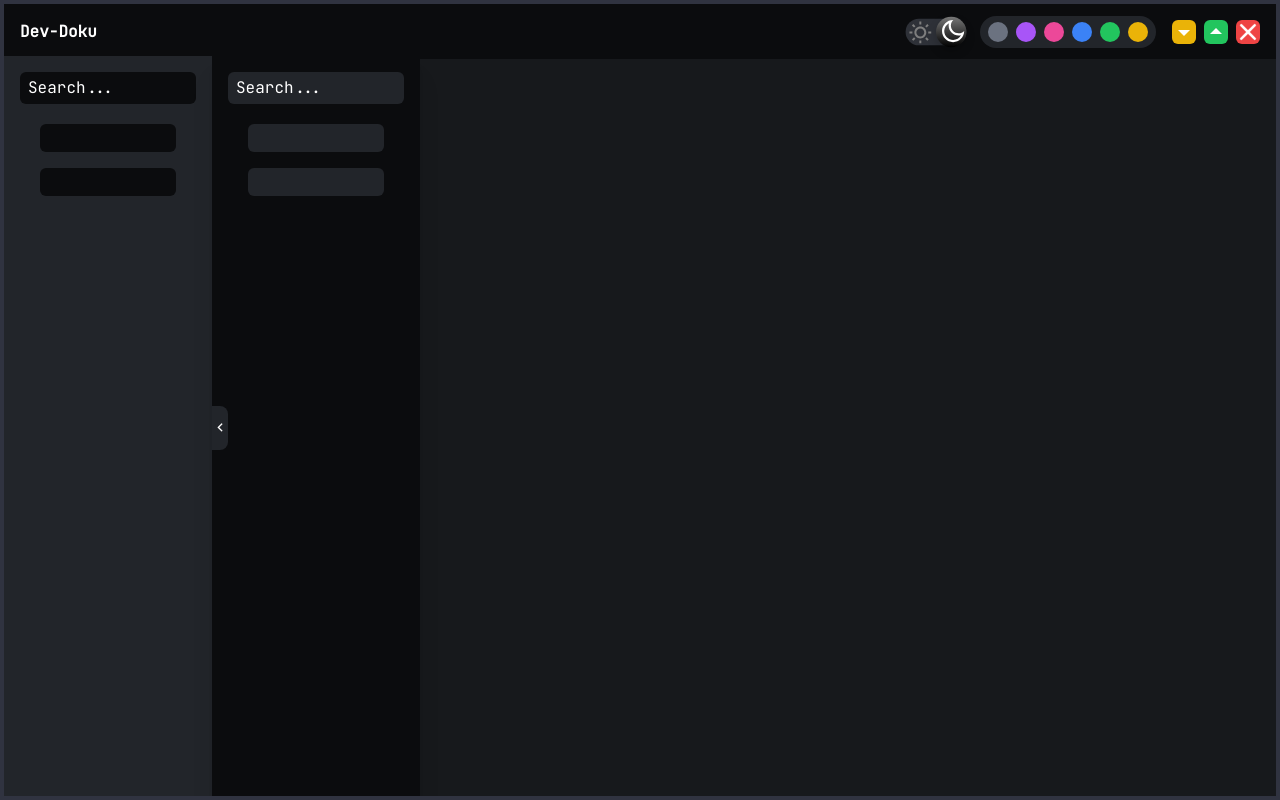
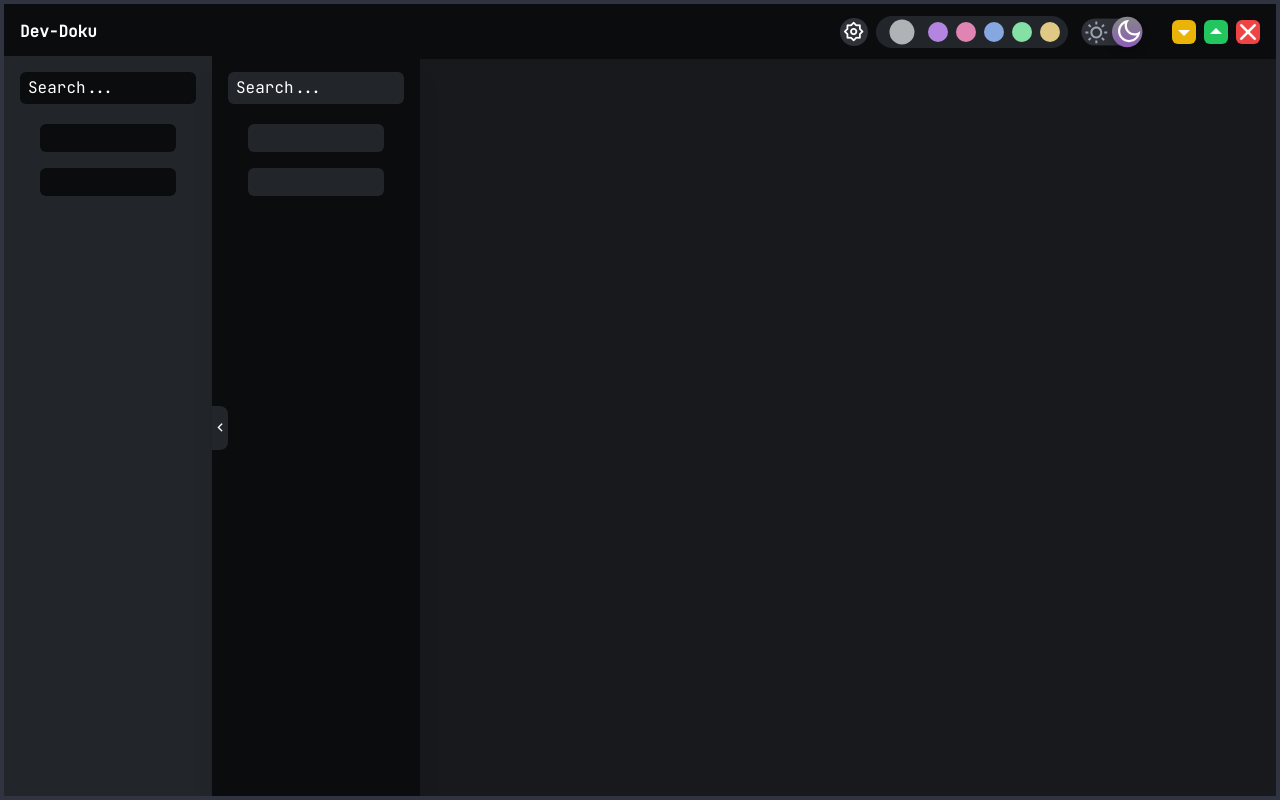
Before and after one commit to SoftEng-Islam/Dev-Doku, a Vue app: page / in a window 1280 px wide. Built offline with nearby package versions, Linux system fonts and the light colour scheme.

Commit message:
Fix Animated css

```diff
--- a/src/components/DokuHeader.vue
+++ b/src/components/DokuHeader.vue
@@ -28,9 +28,11 @@ function MT_toggleMode() {
 	}
 };
 
+let LiColorActive = ref<number>(1);
 
 let rootElement = document.querySelector(":root") as HTMLElement;
 function setColorTheme(color: number): void {
+	LiColorActive.value = color;
 	switch(color) {
 	case 1:
 		rootElement.style.setProperty("--favColor", '--gra');
@@ -129,25 +131,29 @@ function setColorTheme(color: number): void {
 //- Our Header
 header(class="overflow-hidden w-full top-0 left-0 h-[var(--HeaderHeight)] flex items-center px-4 bg-[var(--LTheme1)] dark:bg-[var(--Theme1)]" data-tauri-drag-region style="user-select: none;")
 	//- App Name or The Logo
-	h1(class="text-black dark:text-white font-bold") Dev-Doku
+	h1(class="text-black dark:text-white font-bold mr-auto") Dev-Doku
 
 
+	//- Settings
+	button(type="button", class="w-7 h-7 mx-2 rounded-full flex items-center justify-center bg-[var(--LTheme4)] dark:bg-[var(--Theme4)]")
+		<i class="ri-settings-2-line ri-lg text-black dark:text-white animate__animated animate__heartBeat animate__infinite"></i>
+	//- Change App Colors and Theme
+	div(class="px-2 h-8 overflow-hidden rounded-full flex items-center justify-center gap-2 bg-[var(--Theme3)]")
+		button(type="button", @click="setColorTheme(1)" :class="LiColorActive === 1 ? 'scale-125 mx-2': ''" class="w-5 h-5 rounded-full cursor-pointer hover:scale-90 duration-150 	bg-[var(--gra)]")
+		button(type="button", @click="setColorTheme(2)" :class="LiColorActive === 2 ? 'scale-125 mx-2': ''" class="w-5 h-5 rounded-full cursor-pointer hover:scale-90 duration-150 	bg-[var(--pur)]")
+		button(type="button", @click="setColorTheme(3)" :class="LiColorActive === 3 ? 'scale-125 mx-2': ''" class="w-5 h-5 rounded-full cursor-pointer hover:scale-90 duration-150	bg-[var(--pin)]")
+		button(type="button", @click="setColorTheme(4)" :class="LiColorActive === 4 ? 'scale-125 mx-2': ''" class="w-5 h-5 rounded-full cursor-pointer hover:scale-90 duration-150	bg-[var(--blu)]")
+		button(type="button", @click="setColorTheme(5)" :class="LiColorActive === 5 ? 'scale-125 mx-2': ''" class="w-5 h-5 rounded-full cursor-pointer hover:scale-90 duration-150	bg-[var(--gre)]")
+		button(type="button", @click="setColorTheme(6)" :class="LiColorActive === 6 ? 'scale-125 mx-2': ''" class="w-5 h-5 rounded-full cursor-pointer hover:scale-90 duration-150	bg-[var(--yel)]")
+
 	//- Dark / Light Button
-	div(class="toggleMode ml-auto h-7 w-16 mx-3 flex flex-row items-center justify-center rounded-full bg-[var(--Theme4)] scale-95" @click="darkModeChecked = !darkModeChecked; MT_toggleMode();")
+	div(class="toggleMode h-7 w-16 mx-3 flex flex-row items-center justify-center rounded-full bg-[var(--Theme4)] scale-95" @click="darkModeChecked = !darkModeChecked; MT_toggleMode();")
 		input(type="checkbox" :checked="darkModeChecked")
 		label(for="darkmode-toggle")
 			<svg viewBox="0 0 24 24" class="sun pl-[3px]" xmlns="http://www.w3.org/2000/svg"><path d="M12 18C8.68629 18 6 15.3137 6 12C6 8.68629 8.68629 6 12 6C15.3137 6 18 8.68629 18 12C18 15.3137 15.3137 18 12 18ZM12 16C14.2091 16 16 14.2091 16 12C16 9.79086 14.2091 8 12 8C9.79086 8 8 9.79086 8 12C8 14.2091 9.79086 16 12 16ZM11 1H13V4H11V1ZM11 20H13V23H11V20ZM3.51472 4.92893L4.92893 3.51472L7.05025 5.63604L5.63604 7.05025L3.51472 4.92893ZM16.9497 18.364L18.364 16.9497L20.4853 19.0711L19.0711 20.4853L16.9497 18.364ZM19.0711 3.51472L20.4853 4.92893L18.364 7.05025L16.9497 5.63604L19.0711 3.51472ZM5.63604 16.9497L7.05025 18.364L4.92893 20.4853L3.51472 19.0711L5.63604 16.9497ZM23 11V13H20V11H23ZM4 11V13H1V11H4Z"/></svg>
 			<svg viewBox="0 0 24 24" class="moon pb-[2px]" xmlns="http://www.w3.org/2000/svg"><path d="M10 7C10 10.866 13.134 14 17 14C18.9584 14 20.729 13.1957 21.9995 11.8995C22 11.933 22 11.9665 22 12C22 17.5228 17.5228 22 12 22C6.47715 22 2 17.5228 2 12C2 6.47715 6.47715 2 12 2C12.0335 2 12.067 2 12.1005 2.00049C10.8043 3.27098 10 5.04157 10 7ZM4 12C4 16.4183 7.58172 20 12 20C15.0583 20 17.7158 18.2839 19.062 15.7621C18.3945 15.9187 17.7035 16 17 16C12.0294 16 8 11.9706 8 7C8 6.29648 8.08133 5.60547 8.2379 4.938C5.71611 6.28423 4 8.9417 4 12Z"/></svg>
 
-	//- Change App Colors and Theme
-	div(class="px-2 h-8 overflow-hidden rounded-full flex items-center justify-center gap-2 bg-[var(--Theme3)]")
-		button(type="button", @click="setColorTheme(1)" class="w-5 h-5 rounded-full cursor-pointer hover:scale-90 duration-150 	bg-gray-500")
-		button(type="button", @click="setColorTheme(2)" class="w-5 h-5 rounded-full cursor-pointer hover:scale-90 duration-150 	bg-purple-500")
-		button(type="button", @click="setColorTheme(3)" class="w-5 h-5 rounded-full cursor-pointer hover:scale-90 duration-150		bg-pink-500")
-		button(type="button", @click="setColorTheme(4)" class="w-5 h-5 rounded-full cursor-pointer hover:scale-90 duration-150		bg-blue-500")
-		button(type="button", @click="setColorTheme(5)" class="w-5 h-5 rounded-full cursor-pointer hover:scale-90 duration-150	bg-green-500")
-		button(type="button", @click="setColorTheme(6)" class="w-5 h-5 rounded-full cursor-pointer hover:scale-90 duration-150	bg-yellow-500")
-	//- Settings
+
 	//- titlebar buttons
 	div(class="flex items-center justify-center gap-2 ml-4")
 		button(type="button" @click="minimize" class="w-6 h-6 rounded-md cursor-pointer hover:opacity-50 bg-yellow-500")
@@ -164,15 +170,15 @@ header(class="overflow-hidden w-full top-0 left-0 h-[var(--HeaderHeight)] flex i
 		@apply w-0 h-0;
 		visibility: hidden;
 		&:checked + label {
-			@apply bg-[var(--dark100)];
+			@apply bg-[var(--Theme4)];
 		}
 		&:checked + label:after {
 			@apply left-full;
 			transform: translateX(-100%);
-			background: linear-gradient(180deg,#777,#000000);
+			background: linear-gradient(180deg,#868686,#8D5EB9);
 		}
 		&:checked + label svg.sun {
-			@apply fill-[#7e7e7e]
+			@apply fill-gray-400
 		}
 		&:checked + label svg.moon {
 			@apply fill-white;
@@ -194,7 +200,7 @@ header(class="overflow-hidden w-full top-0 left-0 h-[var(--HeaderHeight)] flex i
 			@apply left-0 fill-white duration-300;
 		}
 		& svg.moon {
-			@apply  right-0 fill-[#7e7e7e] duration-300;
+			@apply  right-0 fill-gray-400 duration-300;
 		}
 		&:active:after{
 			@apply w-10;
--- a/src/main.ts
+++ b/src/main.ts
@@ -1,5 +1,6 @@
 import { createApp } from "vue";
 import "./styles.css";
+import 'animate.css';
 import 'remixicon/fonts/remixicon.css'
 import App from "./App.vue";
 
```
